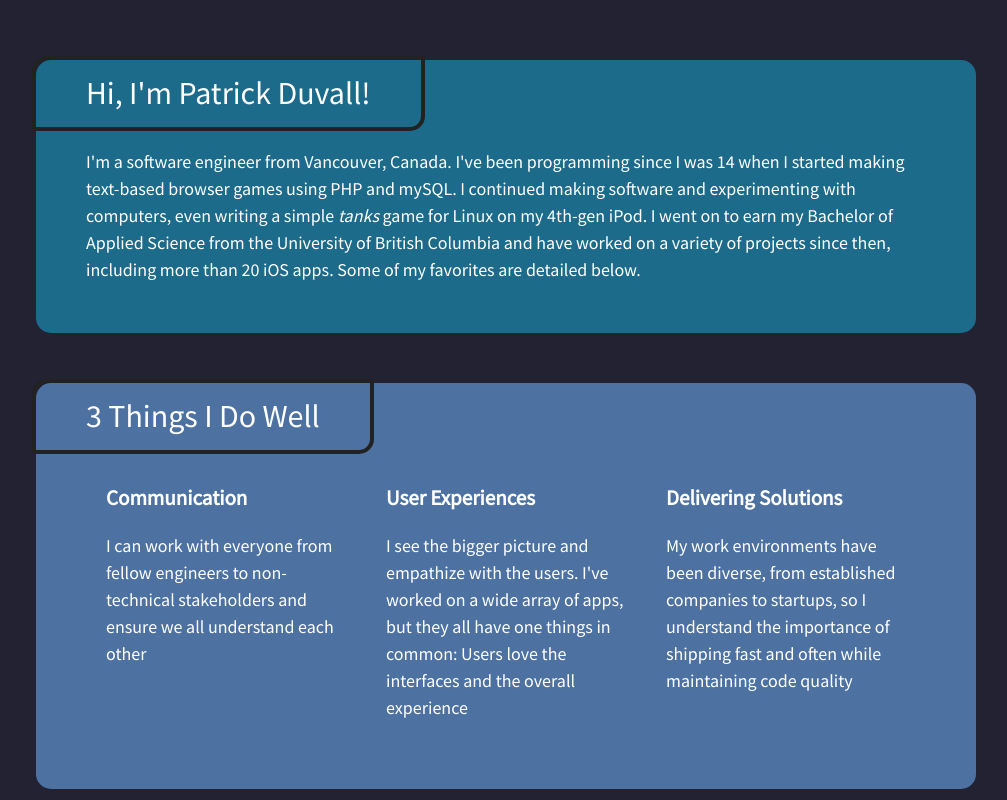
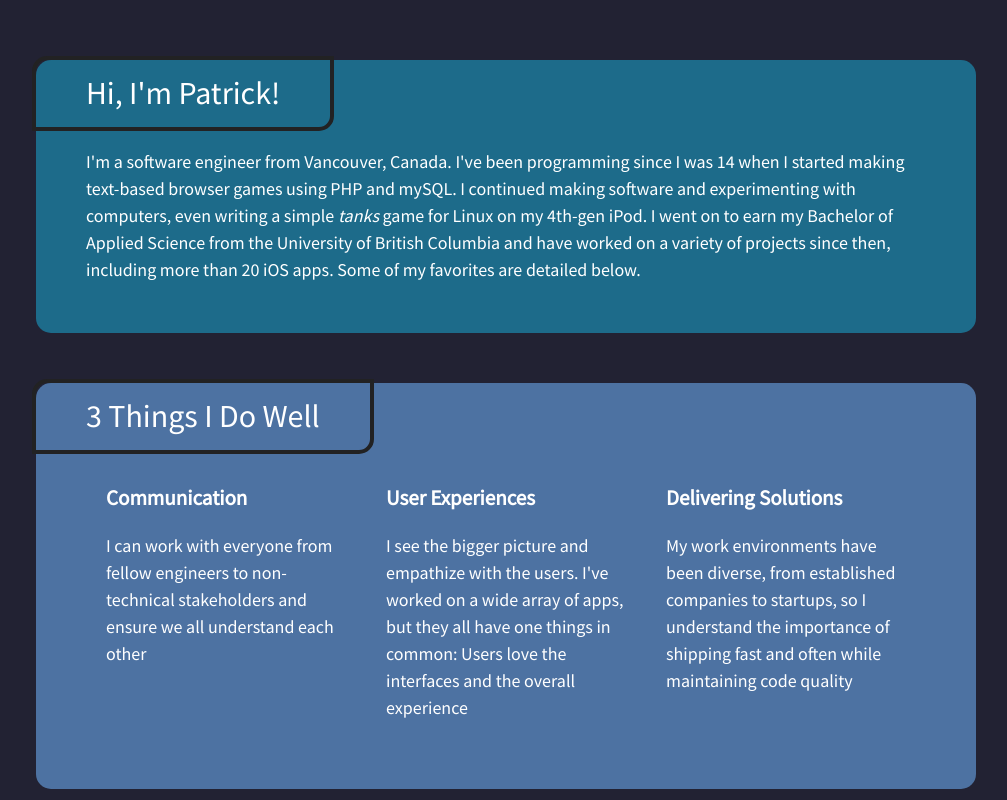
Before and after one commit to pduvall/pduvall.github.io, a plain HTML site: page index.html in a window 1280 px wide. Shown: the top 800 px of the page, without its empty margins (134-1141 px from the left). Drawn offline with Linux system fonts and the light colour scheme.

Commit message:
First header changed to first name only

```diff
--- a/index.html
+++ b/index.html
@@ -19,7 +19,7 @@ https://www.tooplate.com/view/2122-nano-folio
 <body>
 	<div class="tm-container-fluid">
 		<section class="tm-site-header tm-flex-center tm-mb-50 tm-bgcolor-1 tm-border-rounded">
-			<div class="title-container">Hi, I'm Patrick Duvall!</div>
+			<div class="title-container">Hi, I'm Patrick!</div>
 			<p class="tm-mb-0">I'm a software engineer from Vancouver, Canada. I've been programming since I was 14 when I started making text-based
 			browser games using PHP and mySQL. I continued making software and experimenting with computers, even writing a simple <i>tanks</i> game for Linux
 			on my 4th-gen iPod. I went on to earn my Bachelor of Applied Science from the University of British Columbia and have worked on a variety of projects
```
